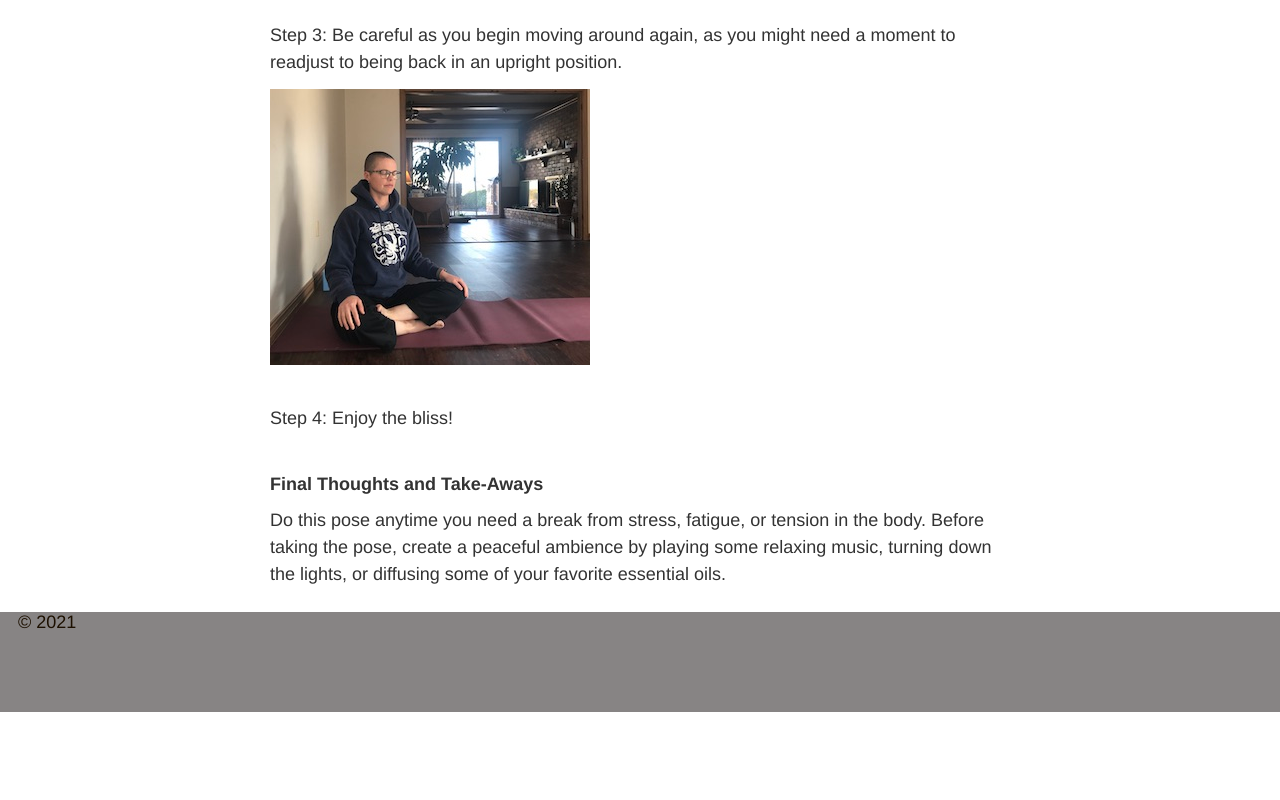
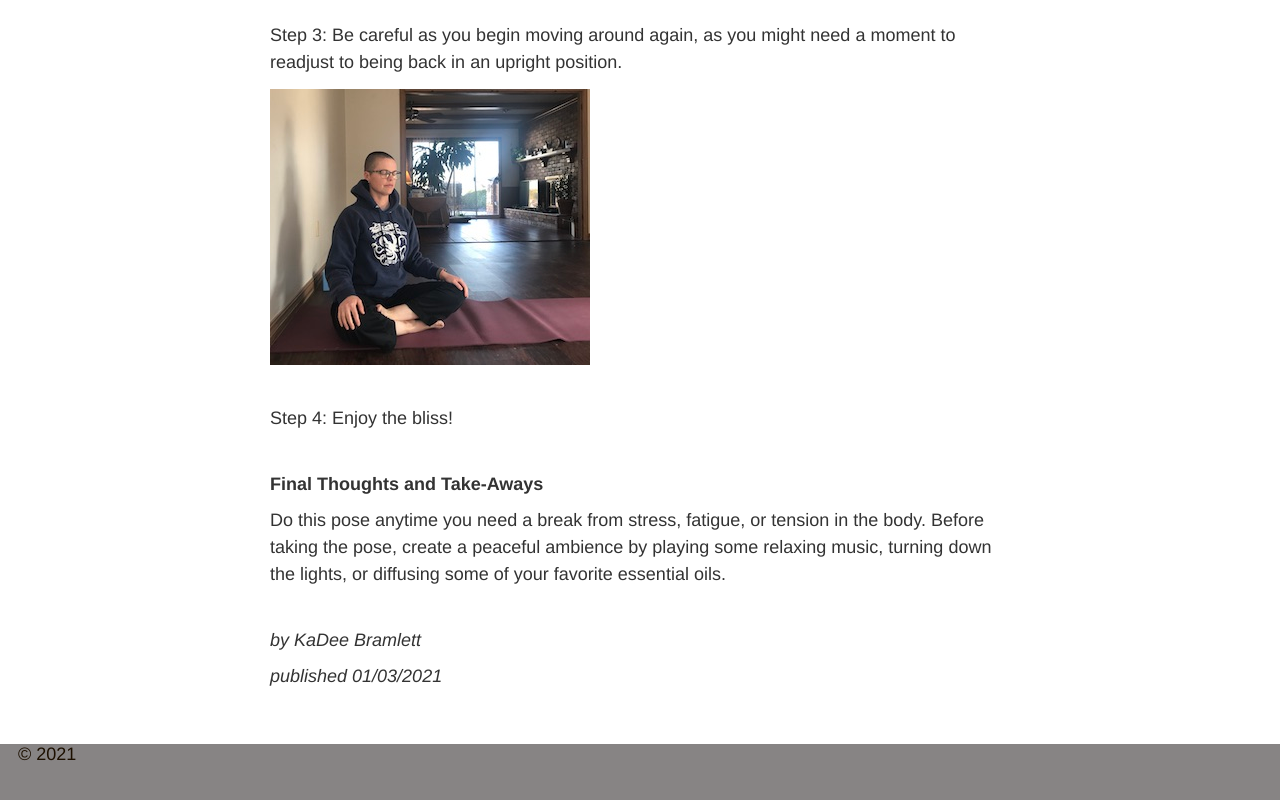
Before and after one commit to kbramlett/kbramlett.github.io, a plain HTML site: page articles/body/legs-up-the-wall.html in a window 1280 px wide. Shown: the part 3657-4457 px from the top of the page. Before the commit the page ends 4369 px from the top, so only its background shows below. Drawn offline with nearby package versions, Linux system fonts and the light colour scheme.

Commit message:
Add files via upload

```diff
--- a/articles/body/legs-up-the-wall.html
+++ b/articles/body/legs-up-the-wall.html
@@ -113,12 +113,10 @@
             <div class="divider"></div>
             <p><strong>Final Thoughts and Take-Aways</strong></p>
             <p>Do this pose anytime you need a break from stress, fatigue, or tension in the body. Before taking the pose, create a peaceful ambience by playing some relaxing music, turning down the lights, or diffusing some of your favorite essential oils.</p>
-
-
-
-
-
-
+            <div class="divider"></div>
+            <p><i>by KaDee Bramlett</i></p>
+            <p><i>published 01/03/2021</i></p>
+            <div class="divider">
 
 
         </main>
```
